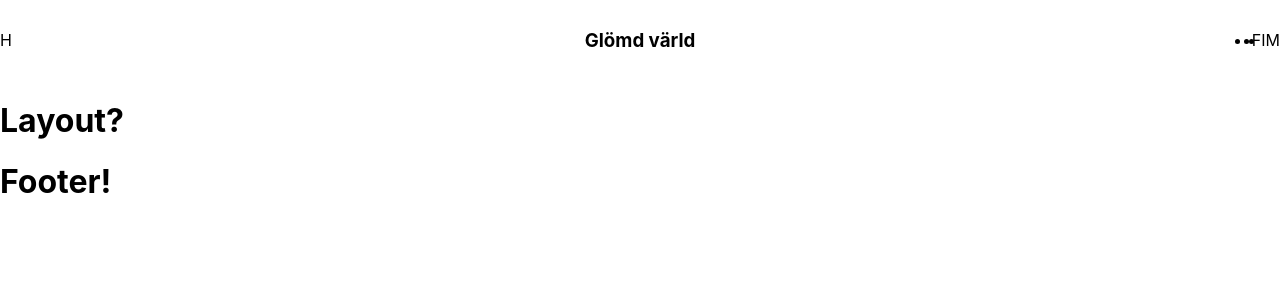
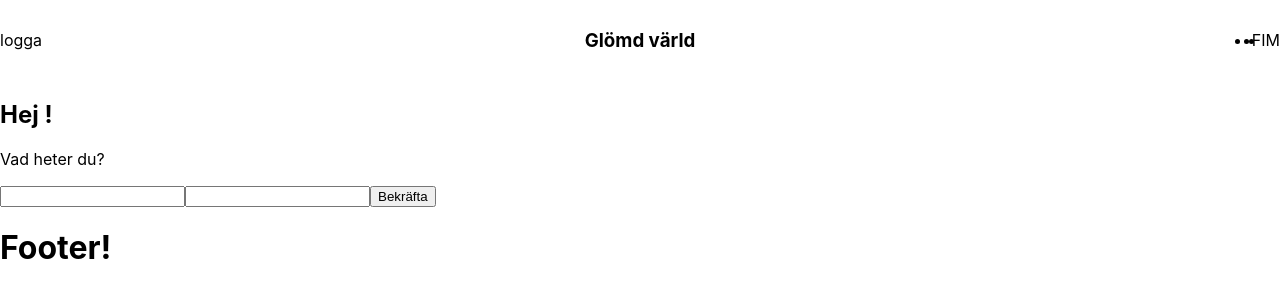
Before and after one commit to Nicklas-Holmqvist/client, a React (Create React App) app: page / in a window 1280 px wide. Shown: the top 300 px of the page. Built offline with nearby package versions, Linux system fonts and the light colour scheme.

Commit message:
playing around with input and button confirmation

```diff
--- /dev/null
+++ b/src/components/content.tsx
@@ -0,0 +1,44 @@
+import React from "react";
+import { useState } from "react";
+
+function Content() {
+
+    const [name, setName] = useState('')
+    const [body, setBody] = useState('')
+    const [object, setObject] = useState([name,body])
+
+    function confirm() {
+        setObject([
+            name,
+            body
+        ])
+    }
+
+    function handleBody(e:any) {
+        setBody(e.target.value)
+    }
+
+    return (
+        <div className="content-section">
+            <h2>Hej {name}!</h2>
+            <p>Vad heter du?</p>
+            <input
+                type="text"
+                value={name}
+                onChange={(e) => setName(e.target.value)}
+            />
+            <input
+                type="text"
+                value={body}
+                onChange={handleBody}
+            />
+            <button onClick={confirm}>Bekräfta</button>
+            <div className="body-section">
+            {object}
+            </div>
+        </div>
+
+    )
+}
+
+export default Content
--- a/src/components/header.tsx
+++ b/src/components/header.tsx
@@ -6,7 +6,7 @@ function Header() {
     return(
         <div className="header-section header-size flex">
             <div className="menu-btn flex flex-1 left">
-                H
+                logga
             </div>
             <div className="logo flex flex-1 center">
                 <h3>Glömd värld</h3>
--- a/src/components/layout.tsx
+++ b/src/components/layout.tsx
@@ -1,6 +1,7 @@
 import React from "react";
 import Footer from "./footer";
 import Header from "./header";
+import Content from "./content";
 import '../css/main.css'
 
 function Layout() {
@@ -8,9 +9,7 @@ function Layout() {
     return (
         <>
             <Header />
-            <div className="content">
-                <h1>Layout?</h1>
-            </div>
+            <Content />
             <Footer />
         </>
     );
```
